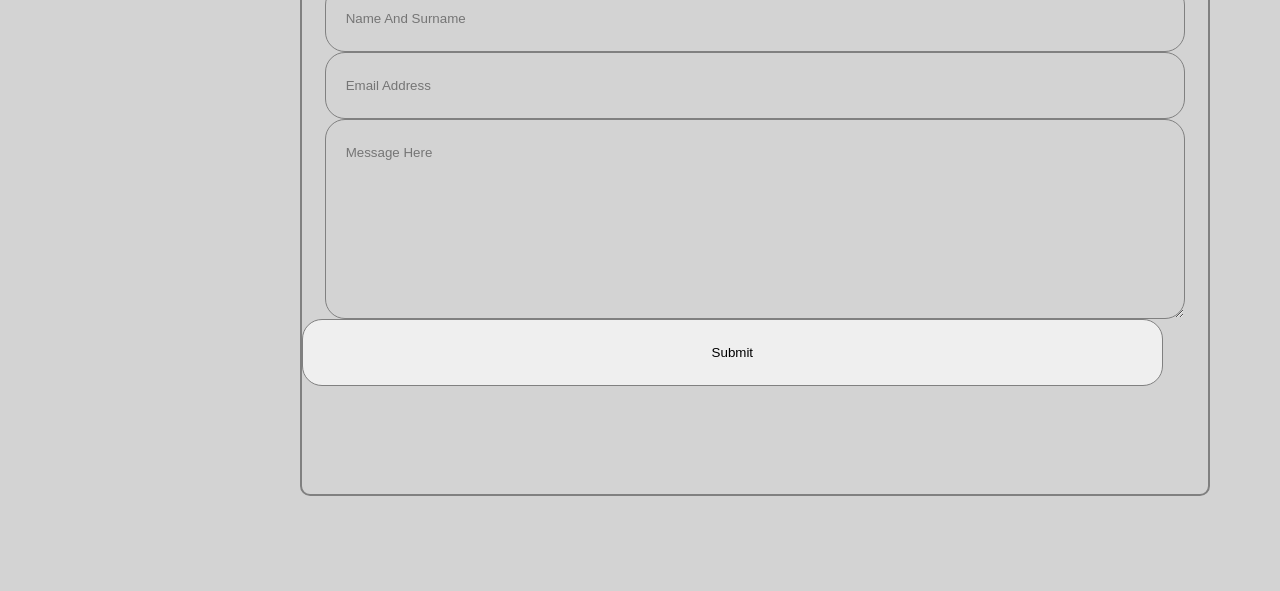
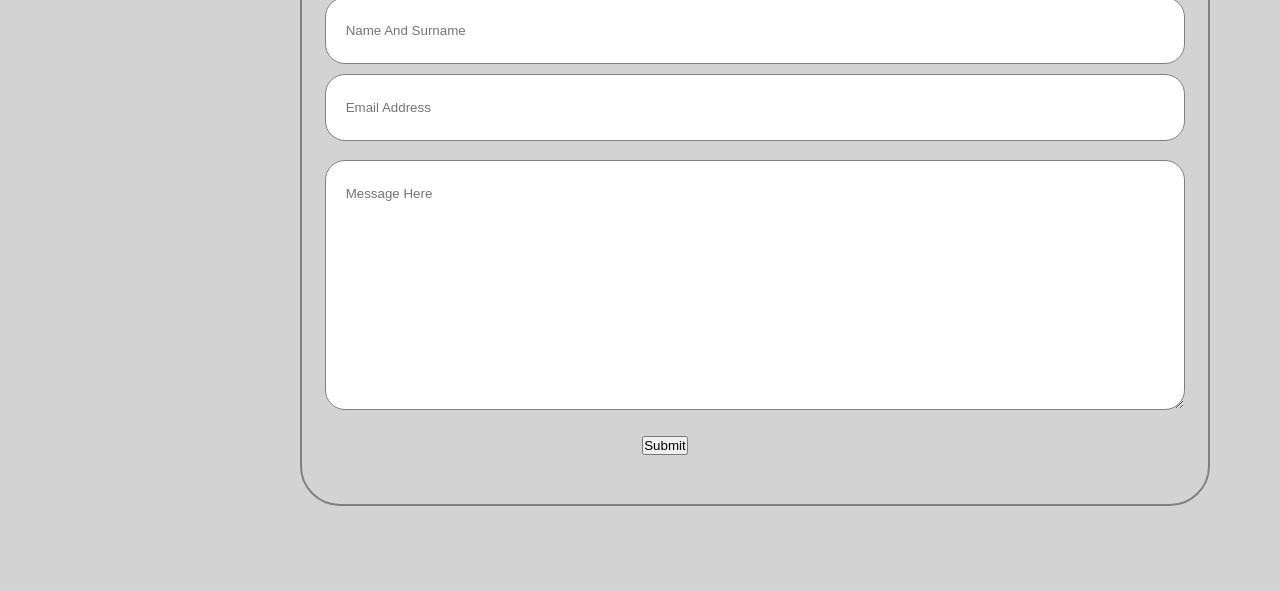
Before and after one commit to Aiden-Sammut10/Aiden-Sammut10.github.io, a plain HTML site: page Contact.html in a window 1280 px wide. Shown: the part 209-800 px from the top of the page. Drawn offline with Linux system fonts and the light colour scheme.

Commit message:
Add files via upload

```diff
--- a/Contact.html
+++ b/Contact.html
@@ -25,10 +25,7 @@
 <div class="col1">
     <div class="row">
             <h1 class="title">Contact</h1>
-            <form action="Perfumaia@gmail.com"
-            method="post"
-            enctype=" text/plain"
-            class="contact-form">
+            <form>
 
                 <div class="row">
                     <div class="col-75">
@@ -37,23 +34,30 @@
                 </div>
 
                 <div class="row">
-                    <div class="col-75">
+                    <div class="col-76">
                         <input type="text" id="email" name="email" placeholder="Email Address">
                     </div>
                 </div>
 
                 <div class="row">
-                    <div class="col-75">
-                        <textarea id="message" name="message" placeholder="Message Here" style="height:200px"></textarea>
+                    <div class="col-77">
+                        <textarea id="message" name="message" placeholder="Message Here" style="height:250px"></textarea>
                     </div>
-                </div>
-
-                <div class="row">
-                    <input type="submit" value="Submit">
                 </div>
             </form>
     </div>
 </div>
 
+<div class="container">
+    <div class="col-78">
+        <main>
+            <form action="mailto:Perfumaia@info.com"
+            method="post"
+            class="contact-form">
+            <div class="col-78">
+                <button type="submit">Submit</button>
+            </div>
+        </div>
+
 </body>
 </html>
--- a/style Contact.css
+++ b/style Contact.css
@@ -94,8 +94,6 @@ body{
     transform: translate(-50%, -50%);
 }
 
-/* other CSS properties */
-
 /* home page*/
 .container1 {
     position: relative;
@@ -117,11 +115,11 @@ body{
 /* Box */
 .col1{
     border: 2px solid grey;
-    border-radius: 10px;
+    border-radius: 40px;
     margin-top: 50px;
     margin-left: 300px;
     width: 910px;
-    height: 550px;
+    height: 560px;
 }
 
 /* Box Inside*/
@@ -129,8 +127,8 @@ body{
     display: flex;
     justify-content: center;
     align-items: center;
-    text-decoration: underline;
     color: gray;
+    border-top: 50px;
 }
 
 /* Box Inside*/
@@ -141,6 +139,24 @@ body{
     align-items: center;
     left: 130px;
     border-top: 50px;
+    height: 90px;
+}
+
+.col-76 {
+    display: flex;
+    justify-content: center;
+    align-items: center;
+    left: 130px;
+    border-top: 50px;
+    height: 65px;
+}
+
+.col-77 {
+    display: flex;
+    justify-content: center;
+    align-items: center;
+    left: 130px;
+    height: 290px;
 }
 
 /*Form*/
@@ -148,7 +164,7 @@ input[type=text], select, textarea {
     width: 95%;
     padding: 25px 20px;
     border: 1px solid grey;
-    background-color: transparent;
+    background-color: white;
     border-radius: 20px;
     resize: horizontal;
     display: inline-block;
@@ -156,18 +172,12 @@ input[type=text], select, textarea {
 }
 
 /* Submit */
-input[type=submit] {
-    width: 95%;
+.col-78 {
+    width: 70%;
+    border-radius: 20px;
+    text-decoration: none;
+    text-align: center;
+    margin-left: 150px;
+    margin-top: -60px;
     padding: 25px;
-    border: 1px solid grey;
-    border-radius: 20px;
-    resize: horizontal;
-    display: flex;
-    justify-content: center;
-    align-items: center;
-    vertical-align: top;
 }
-
-input[type=submit]:hover {
-    background-color: white;
-}
```
Also changed, not shown: Brand's.css (+12 -12 lines), Brand's.html (+2 -7 lines), Men's Perfume.css (+4 -6 lines), Men's Perfume.html (+3 -2 lines), Woman's Perfume.css (+3 -6 lines), Woman's Perfume.html (+2 -3 lines).
